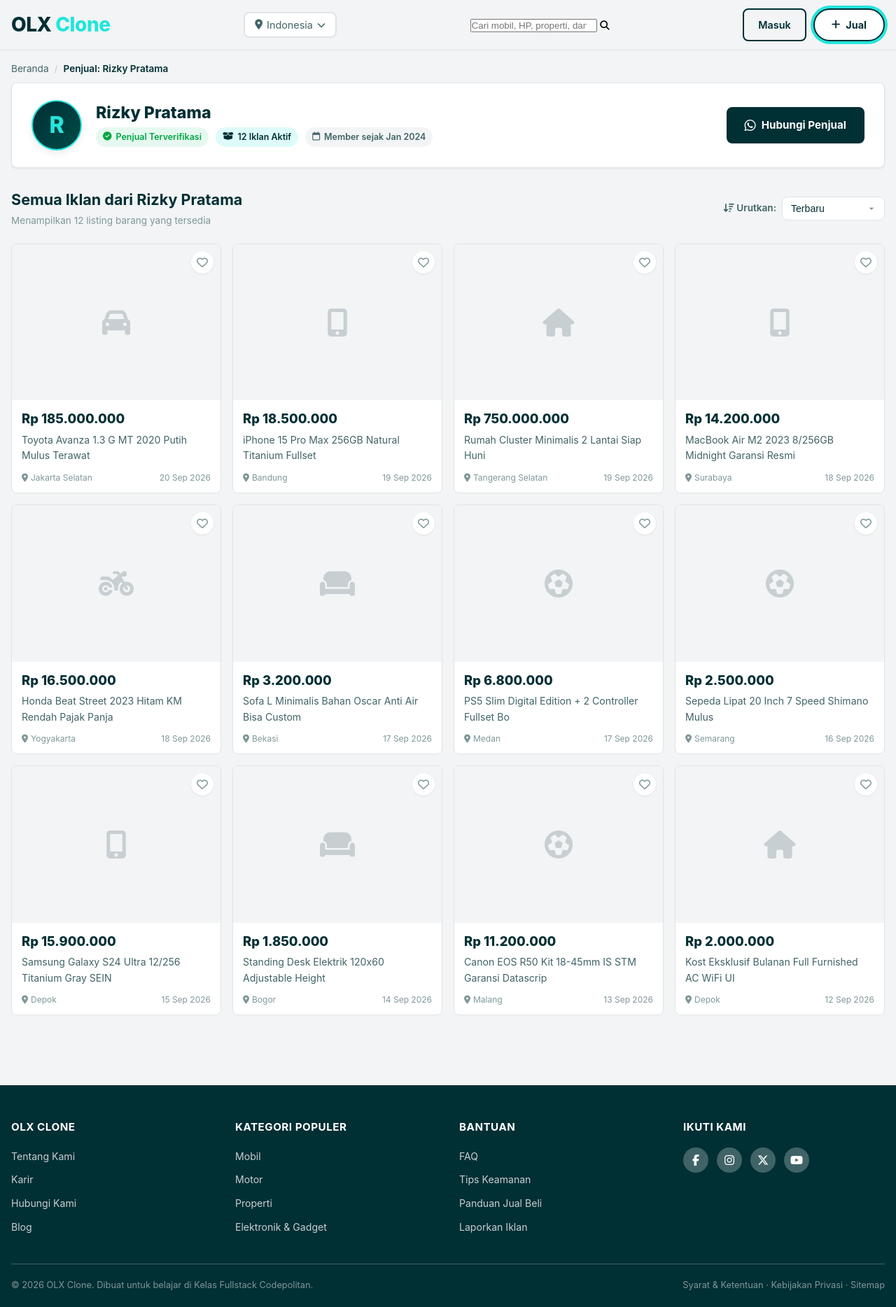
After one commit to 4nndxrzky/jualin-marketplace, a PHP site: page /penjual.php?id=1 in a window 1280 px wide. The commit adds this page. Shown: the whole page at 70% size. Run offline with PHP 8.4, Linux system fonts and the light colour scheme; data comes from the database, SQL or seed files in the repository.

Commit message:
feat(penjual & detail): buat halaman etalase profil penjual dan filter kategori ketat pada iklan terkait

```diff
--- a/assets/css/style.css
+++ b/assets/css/style.css
@@ -2991,3 +2991,40 @@ select.form-control {
     transform: translateY(0);
   }
 }
+
+/* Seller Public Store Header */
+.seller-store-header {
+  background-color: var(--white);
+  border: 1px solid var(--gray-200);
+  border-radius: var(--radius-md);
+  padding: 24px 28px;
+  display: flex;
+  align-items: center;
+  justify-content: space-between;
+  gap: 20px;
+  box-shadow: var(--shadow-sm);
+  margin-bottom: 28px;
+  flex-wrap: wrap;
+}
+
+.seller-store-main {
+  display: flex;
+  align-items: center;
+  gap: 20px;
+}
+
+@media (max-width: 768px) {
+  .seller-store-header {
+    flex-direction: column;
+    align-items: flex-start;
+  }
+
+  .seller-store-actions {
+    width: 100%;
+  }
+
+  .seller-store-actions .btn {
+    width: 100%;
+    justify-content: center;
+  }
+}
--- a/iklan-saya.php
+++ b/iklan-saya.php
@@ -206,7 +206,7 @@
       <div class="my-ads-card">
         <div class="my-ads-list">
           <?php foreach ($myAds as $index => $ad): ?>
-            <article class="my-ad-item <?php echo ($index >= 10) ? 'my-ad-item-extra' : ''; ?>" <?php echo ($index >= 10) ? 'style="display: none;"' : ''; ?>>
+            <article class="my-ad-item <?php echo($index >= 10) ? 'my-ad-item-extra' : ''; ?>" <?php echo($index >= 10) ? 'style="display: none;"' : ''; ?>>
               <div class="my-ad-main-info">
                 <!-- Thumbnail Foto -->
                 <div class="my-ad-thumb">
@@ -267,7 +267,7 @@
           <!-- Fitur Show More (Limit Awal 10 Konten) Sesuai Permintaan -->
           <div class="show-more-wrapper" id="show-more-wrapper">
             <button type="button" class="btn btn-outline show-more-btn" id="btn-show-more" aria-label="Tampilkan lebih banyak iklan">
-              <i class="fa-solid fa-chevron-down"></i> Muat Lebih Banyak (<span id="remaining-count"><?php echo ($totalAds - 10); ?></span> Iklan Lagi)
+              <i class="fa-solid fa-chevron-down"></i> Muat Lebih Banyak (<span id="remaining-count"><?php echo($totalAds - 10); ?></span> Iklan Lagi)
             </button>
           </div>
         <?php endif; ?>
--- a/index.php
+++ b/index.php
@@ -593,7 +593,7 @@
               </nav>
 
               <div class="pagination-summary">
-                Menampilkan <strong><?php echo ($offset + 1); ?> - <?php echo min($offset + $perPage, $totalRecords); ?></strong> dari <strong><?php echo $totalRecords; ?></strong> iklan
+                Menampilkan <strong><?php echo($offset + 1); ?> - <?php echo min($offset + $perPage, $totalRecords); ?></strong> dari <strong><?php echo $totalRecords; ?></strong> iklan
               </div>
             </div>
           <?php endif; ?>
--- /dev/null
+++ b/penjual.php
@@ -0,0 +1,494 @@
+<?php
+/**
+ * Halaman Profil / Toko Penjual Publik (penjual.php)
+ * OLX Clone - Codepolitan
+ *
+ * Menampilkan seluruh etalase iklan yang telah diposting oleh penjual tertentu,
+ * dilengkapi identitas penjual, kontak WhatsApp, serta kontrol pagination (limit 20).
+ */
+
+session_start();
+require_once __DIR__ . '/koneksi.php';
+
+$sellerId = isset($_GET['id']) && is_numeric($_GET['id']) ? (int)$_GET['id'] : 0;
+
+if ($sellerId <= 0) {
+    header("Location: index.php");
+    exit;
+}
+
+// Ambil profil penjual dari tabel users
+$stmtSeller = $pdo->prepare("SELECT id, name, email, whatsapp, created_at FROM users WHERE id = ? LIMIT 1");
+$stmtSeller->execute([$sellerId]);
+$seller = $stmtSeller->fetch();
+
+if (!$seller) {
+    $_SESSION['flash_error'] = "Profil penjual tidak ditemukan.";
+    header("Location: index.php");
+    exit;
+}
+
+// Format nomor WhatsApp untuk tombol chat penjual
+$sellerWa = trim($seller['whatsapp'] ?? '');
+$waUrl    = '';
+if (!empty($sellerWa)) {
+    $waClean = preg_replace('/[^0-9]/', '', $sellerWa);
+    if (str_starts_with($waClean, '0')) {
+        $waClean = '62' . substr($waClean, 1);
+    } elseif (str_starts_with($waClean, '8')) {
+        $waClean = '62' . $waClean;
+    }
+    $waMessage = "Halo " . $seller['name'] . ", saya melihat etalase iklan Anda di OLX Clone. Apakah barang-barang yang Anda jual masih tersedia?";
+    $waUrl     = "https://wa.me/{$waClean}?text=" . rawurlencode($waMessage);
+}
+
+// Filter pengurutan & kategori
+$sort      = in_array($_GET['sort'] ?? '', ['terbaru', 'termurah', 'termahal', 'rekomendasi'], true) ? $_GET['sort'] : 'terbaru';
+$catFilter = isset($_GET['c']) && is_numeric($_GET['c']) ? (int)$_GET['c'] : null;
+
+// Helper URL untuk menjaga parameter penjual & filter
+if (!function_exists('sellerUrl')) {
+    function sellerUrl(array $overrides = []): string
+    {
+        $params = $_GET;
+        if (!array_key_exists('page', $overrides) && (isset($overrides['c']) || isset($overrides['sort']))) {
+            unset($params['page']);
+        }
+        foreach ($overrides as $k => $v) {
+            if ($v === null || $v === '') {
+                unset($params[$k]);
+            } else {
+                $params[$k] = $v;
+            }
+        }
+        return 'penjual.php' . (!empty($params) ? '?' . http_build_query($params) : '');
+    }
+}
+
+// Ambil kategori unik yang dijual oleh penjual ini
+$stmtSellerCats = $pdo->prepare("
+    SELECT DISTINCT c.id, c.name, c.icon, COUNT(a.id) as total_ads
+    FROM categories c
+    INNER JOIN ads a ON a.category_id = c.id
+    WHERE a.user_id = ?
+    GROUP BY c.id, c.name, c.icon
+    ORDER BY c.id ASC
+");
+$stmtSellerCats->execute([$sellerId]);
+$sellerCategories = $stmtSellerCats->fetchAll();
+
+// Pagination (Limit 20 per halaman sesuai standar project)
+$page    = isset($_GET['page']) && is_numeric($_GET['page']) ? max(1, (int)$_GET['page']) : 1;
+$perPage = 20;
+
+$where  = ["a.user_id = ?"];
+$params = [$sellerId];
+
+if ($catFilter !== null) {
+    $where[]  = "a.category_id = ?";
+    $params[] = $catFilter;
+}
+
+$sqlCount = "SELECT COUNT(*) FROM ads a WHERE " . implode(" AND ", $where);
+$stmtCount = $pdo->prepare($sqlCount);
+$stmtCount->execute($params);
+$totalRecords = (int)$stmtCount->fetchColumn();
+
+$totalPages = $totalRecords > 0 ? (int)ceil($totalRecords / $perPage) : 1;
+if ($page > $totalPages && $totalRecords > 0) {
+    $page = $totalPages;
+}
+$offset = ($page - 1) * $perPage;
+
+$orderBy = match ($sort) {
+    'termurah'    => 'ORDER BY a.price ASC',
+    'termahal'    => 'ORDER BY a.price DESC',
+    'rekomendasi' => 'ORDER BY a.price DESC, a.id DESC',
+    default       => 'ORDER BY a.created_at DESC',
+};
+
+$sqlAds = "
+    SELECT a.*, c.name AS category_name, c.icon AS category_icon,
+           (SELECT image_path FROM ad_images WHERE ad_id = a.id ORDER BY id ASC LIMIT 1) AS image_path
+    FROM ads a
+    LEFT JOIN categories c ON a.category_id = c.id
+    WHERE " . implode(" AND ", $where) . "
+    {$orderBy}
+    LIMIT " . (int)$perPage . " OFFSET " . (int)$offset;
+
+$stmtAds = $pdo->prepare($sqlAds);
+$stmtAds->execute($params);
+$ads = $stmtAds->fetchAll();
+
+// Lokasi untuk selector header
+$stmtLoc = $pdo->query("SELECT DISTINCT location FROM ads WHERE location IS NOT NULL AND TRIM(location) != '' ORDER BY location ASC");
+$locations = $stmtLoc->fetchAll(PDO::FETCH_COLUMN);
+
+// Kategori untuk footer
+$stmtAllCats = $pdo->query("SELECT id, name, icon FROM categories ORDER BY id ASC");
+$allCategories = $stmtAllCats->fetchAll();
+?>
+<!DOCTYPE html>
+<html lang="id">
+
+<head>
+  <!-- ==================== META DASAR ==================== -->
+  <meta charset="UTF-8">
+  <meta name="viewport" content="width=device-width, initial-scale=1.0">
+  <meta http-equiv="X-UA-Compatible" content="IE=edge">
+
+  <!-- ==================== SEO META TAGS ==================== -->
+  <title>Iklan dari <?php echo htmlspecialchars($seller['name'], ENT_QUOTES, 'UTF-8'); ?> — OLX Clone</title>
+  <meta name="description" content="Lihat seluruh etalase barang yang dijual oleh <?php echo htmlspecialchars($seller['name'], ENT_QUOTES, 'UTF-8'); ?> di OLX Clone. Belanja aman langsung dari penjual terpercaya.">
+  <meta name="robots" content="index, follow">
+
+  <!-- ==================== FAVICON ==================== -->
+  <link rel="icon" type="image/png" sizes="32x32" href="assets/images/favicon-32x32.png">
+  <link rel="icon" type="image/png" sizes="16x16" href="assets/images/favicon-16x16.png">
+  <link rel="apple-touch-icon" sizes="180x180" href="assets/images/apple-touch-icon.png">
+
+  <!-- ==================== FONT AWESOME ICONS (NO EMOJI) ==================== -->
+  <link rel="stylesheet" href="https://cdnjs.cloudflare.com/ajax/libs/font-awesome/6.5.1/css/all.min.css">
+
+  <!-- ==================== CSS EXTERNAL ==================== -->
+  <link rel="stylesheet" href="assets/css/style.css">
+</head>
+
+<body>
+
+  <!-- ================================================================
+       HEADER — Logo, Lokasi, Search, Auth
+       ================================================================ -->
+  <header class="site-header" role="banner">
+    <div class="container">
+      <div class="header-top">
+
+        <!-- Logo -->
+        <a href="index.php" class="logo" aria-label="OLX Clone - Halaman Utama">
+          OLX<span>Clone</span>
+        </a>
+
+        <!-- Lokasi Selector -->
+        <div class="location-dropdown-wrapper">
+          <button class="location-selector" aria-label="Pilih lokasi" type="button" aria-haspopup="true" aria-expanded="false">
+            <i class="fa-solid fa-location-dot"></i>
+            <span>Indonesia</span>
+            <i class="fa-solid fa-chevron-down" style="font-size: 0.75rem;"></i>
+          </button>
+          <div class="location-menu" role="menu">
+            <a href="index.php" class="location-item active">
+              <i class="fa-solid fa-earth-asia"></i> Semua Indonesia
+            </a>
+            <?php foreach ($locations as $loc): ?>
+              <a href="index.php?loc=<?php echo urlencode($loc); ?>" class="location-item">
+                <i class="fa-solid fa-location-dot"></i> <?php echo htmlspecialchars($loc, ENT_QUOTES, 'UTF-8'); ?>
+              </a>
+            <?php endforeach; ?>
+          </div>
+        </div>
+
+        <!-- Search Bar -->
+        <form class="search-bar" action="index.php" method="GET" role="search">
+          <input type="search" id="search-input" name="q" placeholder="Cari mobil, HP, properti, dan lainnya..." autocomplete="off">
+          <button type="submit" aria-label="Cari"><i class="fa-solid fa-magnifying-glass"></i></button>
+        </form>
+
+        <!-- Auth Header Actions -->
+        <div class="header-actions">
+          <?php if (isset($_SESSION['user_id'])): ?>
+            <div class="user-menu-wrapper">
+              <button type="button" class="user-menu-btn" aria-haspopup="true" aria-expanded="false">
+                <span class="user-avatar-sm"><?php echo strtoupper(substr($_SESSION['user_name'], 0, 1)); ?></span>
+                <span class="user-menu-name"><?php echo htmlspecialchars($_SESSION['user_name'], ENT_QUOTES, 'UTF-8'); ?></span>
+                <i class="fa-solid fa-chevron-down" style="font-size: 0.75rem;"></i>
+              </button>
+              <div class="user-dropdown" role="menu">
+                <div style="padding: 10px 16px; border-bottom: 1px solid var(--gray-200);">
+                  <strong style="display: block; font-size: 0.88rem; color: var(--text-primary);"><?php echo htmlspecialchars($_SESSION['user_name'], ENT_QUOTES, 'UTF-8'); ?></strong>
+                  <small style="color: var(--text-muted); font-size: 0.75rem;"><?php echo htmlspecialchars($_SESSION['user_email'], ENT_QUOTES, 'UTF-8'); ?></small>
+                </div>
+                <a href="edit-profil.php" class="dropdown-item" role="menuitem">
+                  <i class="fa-solid fa-user-pen"></i> Edit Profil
+                </a>
+                <a href="iklan-saya.php" class="dropdown-item" role="menuitem">
+                  <i class="fa-solid fa-box-open"></i> Iklan Saya
+                </a>
+                <div class="dropdown-divider"></div>
+                <a href="logout.php" class="dropdown-item danger-item" role="menuitem">
+                  <i class="fa-solid fa-right-from-bracket"></i> Keluar (Logout)
+                </a>
+              </div>
+            </div>
+          <?php else: ?>
+            <a href="login.php" class="btn btn-outline">Masuk</a>
+          <?php endif; ?>
+          <a href="pasang-iklan.php" class="btn btn-primary">
+            <i class="fa-solid fa-plus"></i> Jual
+          </a>
+        </div>
+
+      </div>
+    </div>
+  </header>
+
+
+  <!-- ================================================================
+       BREADCRUMB
+       ================================================================ -->
+  <div class="container">
+    <nav class="breadcrumb-nav" aria-label="Breadcrumb">
+      <ol class="breadcrumb">
+        <li><a href="index.php">Beranda</a></li>
+        <li aria-current="page">Penjual: <?php echo htmlspecialchars($seller['name'], ENT_QUOTES, 'UTF-8'); ?></li>
+      </ol>
+    </nav>
+  </div>
+
+
+  <!-- ================================================================
+       KONTEN UTAMA: PROFIL PENJUAL & ETALASE IKLAN
+       ================================================================ -->
+  <main class="container" id="main-content" role="main" style="padding-bottom: 60px;">
+
+    <!-- Banner Profil Penjual -->
+    <div class="seller-store-header">
+      <div class="seller-store-main">
+        <div class="profile-avatar-large">
+          <?php echo strtoupper(substr($seller['name'], 0, 1)); ?>
+        </div>
+        <div class="profile-header-info">
+          <h1><?php echo htmlspecialchars($seller['name'], ENT_QUOTES, 'UTF-8'); ?></h1>
+          <div class="profile-header-badges">
+            <span class="profile-badge-pill verified">
+              <i class="fa-solid fa-circle-check"></i> Penjual Terverifikasi
+            </span>
+            <span class="profile-badge-pill primary">
+              <i class="fa-solid fa-box-open"></i> <?php echo $totalRecords; ?> Iklan Aktif
+            </span>
+            <span class="profile-badge-pill">
+              <i class="fa-regular fa-calendar"></i> Member sejak <?php echo date('M Y', strtotime($seller['created_at'])); ?>
+            </span>
+          </div>
+        </div>
+      </div>
+
+      <!-- Aksi Kontak Penjual -->
+      <?php if (!empty($waUrl)): ?>
+        <div class="seller-store-actions">
+          <a href="<?php echo htmlspecialchars($waUrl, ENT_QUOTES, 'UTF-8'); ?>" target="_blank" rel="noopener noreferrer" class="btn btn-solid-primary" style="padding: 12px 24px; font-size: 0.95rem;">
+            <i class="fa-brands fa-whatsapp" style="font-size: 1.15rem;"></i> Hubungi Penjual
+          </a>
+        </div>
+      <?php endif; ?>
+    </div>
+
+
+    <!-- Bar Header Etalase & Pengurutan -->
+    <div class="section-header" style="margin-bottom: 20px;">
+      <div>
+        <h2 style="font-size: 1.35rem; color: var(--primary);">Semua Iklan dari <?php echo htmlspecialchars($seller['name'], ENT_QUOTES, 'UTF-8'); ?></h2>
+        <small style="color: var(--text-muted); font-size: 0.85rem;">
+          Menampilkan <?php echo $totalRecords; ?> listing barang yang tersedia
+        </small>
+      </div>
+
+      <div class="filter-sort-wrapper">
+        <label for="sort-select"><i class="fa-solid fa-arrow-down-wide-short"></i> Urutkan:</label>
+        <select id="sort-select" class="filter-sort-select" aria-label="Urutkan iklan" onchange="window.location.href=this.value;">
+          <option value="<?php echo htmlspecialchars(sellerUrl(['sort' => 'terbaru']), ENT_QUOTES, 'UTF-8'); ?>" <?php echo ($sort === 'terbaru') ? 'selected' : ''; ?>>Terbaru</option>
+          <option value="<?php echo htmlspecialchars(sellerUrl(['sort' => 'termurah']), ENT_QUOTES, 'UTF-8'); ?>" <?php echo ($sort === 'termurah') ? 'selected' : ''; ?>>Harga Terendah</option>
+          <option value="<?php echo htmlspecialchars(sellerUrl(['sort' => 'termahal']), ENT_QUOTES, 'UTF-8'); ?>" <?php echo ($sort === 'termahal') ? 'selected' : ''; ?>>Harga Tertinggi</option>
+          <option value="<?php echo htmlspecialchars(sellerUrl(['sort' => 'rekomendasi']), ENT_QUOTES, 'UTF-8'); ?>" <?php echo ($sort === 'rekomendasi') ? 'selected' : ''; ?>>Rekomendasi</option>
+        </select>
+      </div>
+    </div>
+
+
+    <!-- Grid Iklan Penjual -->
+    <?php if ($totalRecords > 0): ?>
+      <div class="ad-grid">
+        <?php foreach ($ads as $ad): ?>
+          <article class="ad-card">
+            <a href="detail.php?id=<?php echo (int)$ad['id']; ?>" aria-label="<?php echo htmlspecialchars($ad['title'], ENT_QUOTES, 'UTF-8'); ?> - Rp <?php echo number_format($ad['price'], 0, ',', '.'); ?>">
+              <div class="ad-card-image">
+                <?php if (!empty($ad['image_path']) && file_exists(__DIR__ . '/' . $ad['image_path'])): ?>
+                  <img src="<?php echo htmlspecialchars($ad['image_path'], ENT_QUOTES, 'UTF-8'); ?>" alt="<?php echo htmlspecialchars($ad['title'], ENT_QUOTES, 'UTF-8'); ?>" loading="lazy">
+                <?php else: ?>
+                  <div class="img-placeholder" aria-hidden="true">
+                    <i class="<?php echo !empty($ad['category_icon']) ? htmlspecialchars($ad['category_icon']) : 'fa-solid fa-box-open'; ?>"></i>
+                  </div>
+                <?php endif; ?>
+                <button class="ad-card-wishlist" aria-label="Simpan ke wishlist" type="button">
+                  <i class="fa-regular fa-heart"></i>
+                </button>
+              </div>
+              <div class="ad-card-body">
+                <p class="ad-card-price">Rp <?php echo number_format($ad['price'], 0, ',', '.'); ?></p>
+                <h3 class="ad-card-title"><?php echo htmlspecialchars($ad['title'], ENT_QUOTES, 'UTF-8'); ?></h3>
+                <div class="ad-card-meta">
+                  <span class="ad-card-location"><i class="fa-solid fa-location-dot"></i> <?php echo htmlspecialchars($ad['location'], ENT_QUOTES, 'UTF-8'); ?></span>
+                  <time datetime="<?php echo substr($ad['created_at'], 0, 10); ?>"><?php echo date('d M Y', strtotime($ad['created_at'])); ?></time>
+                </div>
+              </div>
+            </a>
+          </article>
+        <?php endforeach; ?>
+      </div>
+
+      <!-- Pagination di Kiri Bawah (Limit 20 Konten) Sesuai Permintaan -->
+      <?php if ($totalRecords > $perPage): ?>
+        <div class="pagination-wrapper pagination-left">
+          <nav class="pagination" aria-label="Navigasi Halaman Penjual">
+            <!-- Tombol Prev -->
+            <?php if ($page > 1): ?>
+              <a href="<?php echo htmlspecialchars(sellerUrl(['page' => $page - 1]), ENT_QUOTES, 'UTF-8'); ?>" class="pagination-btn" aria-label="Halaman Sebelumnya" title="Halaman Sebelumnya">
+                <i class="fa-solid fa-chevron-left"></i>
+              </a>
+            <?php else: ?>
+              <span class="pagination-btn disabled" aria-disabled="true" title="Halaman Pertama">
+                <i class="fa-solid fa-chevron-left"></i>
+              </span>
+            <?php endif; ?>
+
+            <!-- Nomor Halaman -->
+            <?php
+              $startPage = max(1, $page - 2);
+              $endPage   = min($totalPages, $page + 2);
+
+              if ($startPage > 1) {
+                  echo '<a href="' . htmlspecialchars(sellerUrl(['page' => 1]), ENT_QUOTES, 'UTF-8') . '" class="pagination-link">1</a>';
+                  if ($startPage > 2) {
+                      echo '<span class="pagination-ellipsis">&hellip;</span>';
+                  }
+              }
+
+              for ($p = $startPage; $p <= $endPage; $p++) {
+                  if ($p === $page) {
+                      echo '<span class="pagination-link active" aria-current="page">' . $p . '</span>';
+                  } else {
+                      echo '<a href="' . htmlspecialchars(sellerUrl(['page' => $p]), ENT_QUOTES, 'UTF-8') . '" class="pagination-link">' . $p . '</a>';
+                  }
+              }
+
+              if ($endPage < $totalPages) {
+                  if ($endPage < $totalPages - 1) {
+                      echo '<span class="pagination-ellipsis">&hellip;</span>';
+                  }
+                  echo '<a href="' . htmlspecialchars(sellerUrl(['page' => $totalPages]), ENT_QUOTES, 'UTF-8') . '" class="pagination-link">' . $totalPages . '</a>';
+              }
+            ?>
+
+            <!-- Tombol Next -->
+            <?php if ($page < $totalPages): ?>
+              <a href="<?php echo htmlspecialchars(sellerUrl(['page' => $page + 1]), ENT_QUOTES, 'UTF-8'); ?>" class="pagination-btn" aria-label="Halaman Selanjutnya" title="Halaman Selanjutnya">
+                <i class="fa-solid fa-chevron-right"></i>
+              </a>
+            <?php else: ?>
+              <span class="pagination-btn disabled" aria-disabled="true" title="Halaman Terakhir">
+                <i class="fa-solid fa-chevron-right"></i>
+              </span>
+            <?php endif; ?>
+          </nav>
+
+          <div class="pagination-summary">
+            Menampilkan <strong><?php echo ($offset + 1); ?> - <?php echo min($offset + $perPage, $totalRecords); ?></strong> dari <strong><?php echo $totalRecords; ?></strong> iklan
+          </div>
+        </div>
+      <?php endif; ?>
+
+    <?php else: ?>
+      <!-- State Kosong jika Penjual Tidak Memiliki Iklan -->
+      <div class="empty-state-box">
+        <div class="empty-state-icon">
+          <i class="fa-solid fa-box-open"></i>
+        </div>
+        <h3 class="empty-state-title">Penjual Belum Memiliki Iklan Aktif</h3>
+        <p class="empty-state-desc">
+          Saat ini <?php echo htmlspecialchars($seller['name'], ENT_QUOTES, 'UTF-8'); ?> belum memiliki iklan yang aktif atau listing barang telah terjual.
+        </p>
+        <div class="empty-state-actions">
+          <a href="index.php" class="btn btn-solid-primary">
+            <i class="fa-solid fa-arrow-left"></i> Kembali ke Beranda
+          </a>
+        </div>
+      </div>
+    <?php endif; ?>
+
+  </main>
+
+
+  <!-- ================================================================
+       FOOTER
+       ================================================================ -->
+  <footer class="site-footer" role="contentinfo">
+    <div class="container">
+      <div class="footer-grid">
+
+        <!-- Kolom 1: Tentang -->
+        <div class="footer-col">
+          <h3>OLX Clone</h3>
+          <ul>
+            <li><a href="tentang.php">Tentang Kami</a></li>
+            <li><a href="karir.php">Karir</a></li>
+            <li><a href="kontak.php">Hubungi Kami</a></li>
+            <li><a href="blog.php">Blog</a></li>
+          </ul>
+        </div>
+
+        <!-- Kolom 2: Kategori Populer -->
+        <div class="footer-col">
+          <h3>Kategori Populer</h3>
+          <ul>
+            <?php foreach (array_slice($allCategories, 0, 4) as $popularCat): ?>
+              <li>
+                <a href="index.php?c=<?php echo (int)$popularCat['id']; ?>">
+                  <?php echo htmlspecialchars($popularCat['name'], ENT_QUOTES, 'UTF-8'); ?>
+                </a>
+              </li>
+            <?php endforeach; ?>
+          </ul>
+        </div>
+
+        <!-- Kolom 3: Bantuan -->
+        <div class="footer-col">
+          <h3>Bantuan</h3>
+          <ul>
+            <li><a href="faq.php">FAQ</a></li>
+            <li><a href="keamanan.php">Tips Keamanan</a></li>
+            <li><a href="panduan.php">Panduan Jual Beli</a></li>
+            <li><a href="laporkan.php">Laporkan Iklan</a></li>
+          </ul>
+        </div>
+
+        <!-- Kolom 4: Ikuti Kami -->
+        <div class="footer-col">
+          <h3>Ikuti Kami</h3>
+          <div class="footer-social">
+            <a href="https://facebook.com" target="_blank" rel="noopener noreferrer" aria-label="Facebook"><i class="fa-brands fa-facebook-f"></i></a>
+            <a href="https://instagram.com" target="_blank" rel="noopener noreferrer" aria-label="Instagram"><i class="fa-brands fa-instagram"></i></a>
+            <a href="https://twitter.com" target="_blank" rel="noopener noreferrer" aria-label="Twitter/X"><i class="fa-brands fa-x-twitter"></i></a>
+            <a href="https://youtube.com" target="_blank" rel="noopener noreferrer" aria-label="YouTube"><i class="fa-brands fa-youtube"></i></a>
+          </div>
+        </div>
+
+      </div>
+
+      <!-- Footer Bottom -->
+      <div class="footer-bottom">
+        <p>&copy; 2026 OLX Clone. Dibuat untuk belajar di Kelas Fullstack Codepolitan.</p>
+        <nav aria-label="Footer legal">
+          <a href="syarat-ketentuan.php">Syarat & Ketentuan</a> &middot;
+          <a href="kebijakan-privasi.php">Kebijakan Privasi</a> &middot;
+          <a href="sitemap.xml">Sitemap</a>
+        </nav>
+      </div>
+
+    </div>
+  </footer>
+
+  <!-- SCRIPT UTAMA -->
+  <script src="assets/js/main.js"></script>
+
+</body>
+
+</html>
```
Also changed, not shown: detail.php (+9 -7 lines), assets/js/main.js (line endings or trailing spaces). Lines whose indentation alone changed are shown as unchanged.
